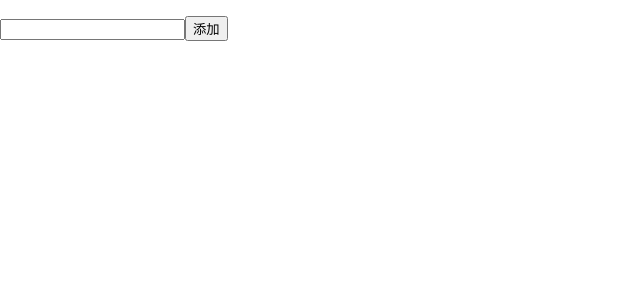
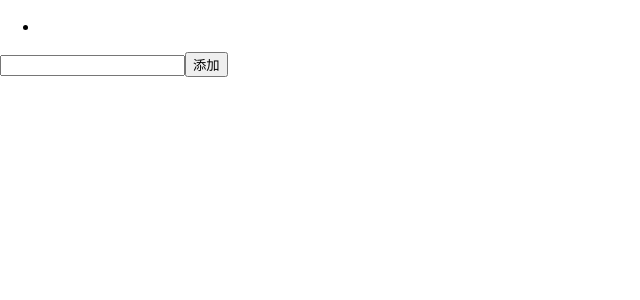
Before and after one commit to ishiahirake/demo, a React (Create React App) app in the folder todo-app/: page / in a window 1280 px wide. Both pictures are taken after a click on the button "添加". Shown: the top 300 px of the page, without its empty margins (0-640 px from the left). Built offline with nearby package versions, Linux system fonts and the light colour scheme.

Commit message:
Add handle AddTodo

```diff
--- a/todo-app/src/App.js
+++ b/todo-app/src/App.js
@@ -3,14 +3,30 @@ import logo from './logo.svg';
 // import './App.css';
 
 function Todo() {
+  const [todos, setTodos] = React.useState([])
+
+  function handleAddTodo(event) {
+    const todoInput = document.getElementById('todo-input')
+    setTodos([...todos, todoInput.value])
+    todoInput.value = ''
+  }
+
   return (
     <div>
-      <ul></ul>
+      <ul>
+        {todos.map((todo, index) => {
+          return (
+            <li key={index}>
+              <span>{todo}</span>
+            </li>
+          )
+        })}
+      </ul>
       <div>
         <label>
-          <input name="todo" />
+          <input id="todo-input" name="todo-input" />
         </label>
-        <button>添加</button>
+        <button onClick={handleAddTodo}>添加</button>
       </div>
     </div>
   )
```
